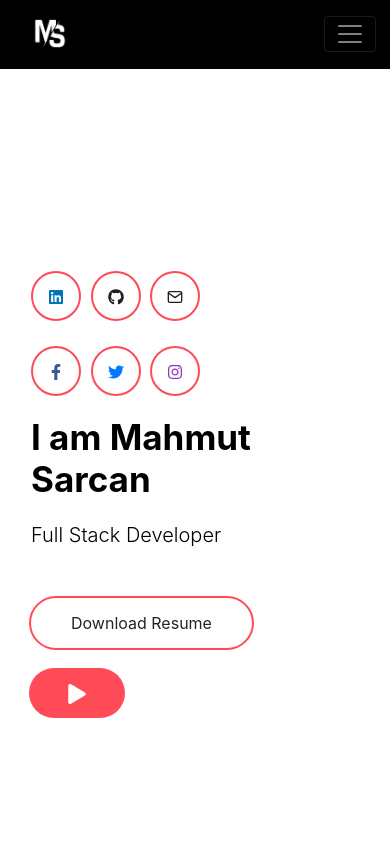
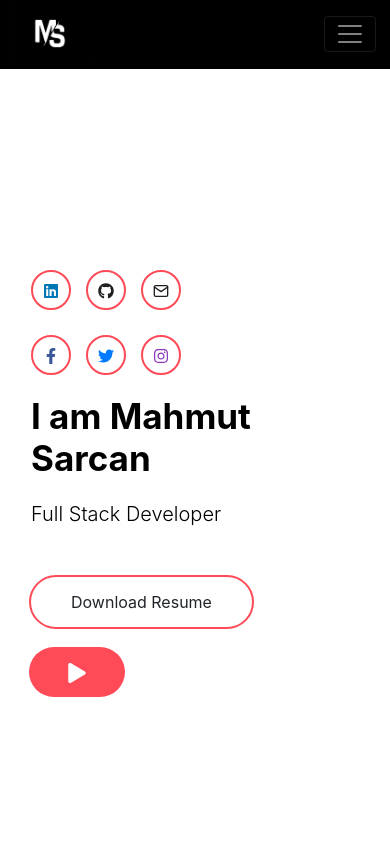
Before and after one commit to mhmtdl/mahmutportfolio, a React (Create React App) app in the folder portfolio/: page / in a window 390 px wide. Shown: the top 844 px of the page. Built offline with nearby package versions, Linux system fonts and the light colour scheme.

Commit message:
stylinggggg

```diff
--- a/portfolio/src/App.css
+++ b/portfolio/src/App.css
@@ -431,6 +431,10 @@ body {
    margin-left: 5px;;
  }
 
+ .btn-smart {
+   margin-bottom:20px;
+ }
+
 
 
   .header {
@@ -481,7 +485,7 @@ body {
 
 }
 
-@media (max-width:414px) {
+/* @media (min-width:400px) {
   .header__ul  {
     display:grid;
     grid-template-columns: 15% 15% 15%;
@@ -489,4 +493,13 @@ body {
     margin-right:70px;
     row-gap: 25px;
   }
+} */
+
+@media (max-width:400px) {
+  .header__ul li {
+    width:40px;
+    height: 40px;
+
+
+  }
 }
```
Also changed, not shown: portfolio/src/index.js (+5 -5 lines).
